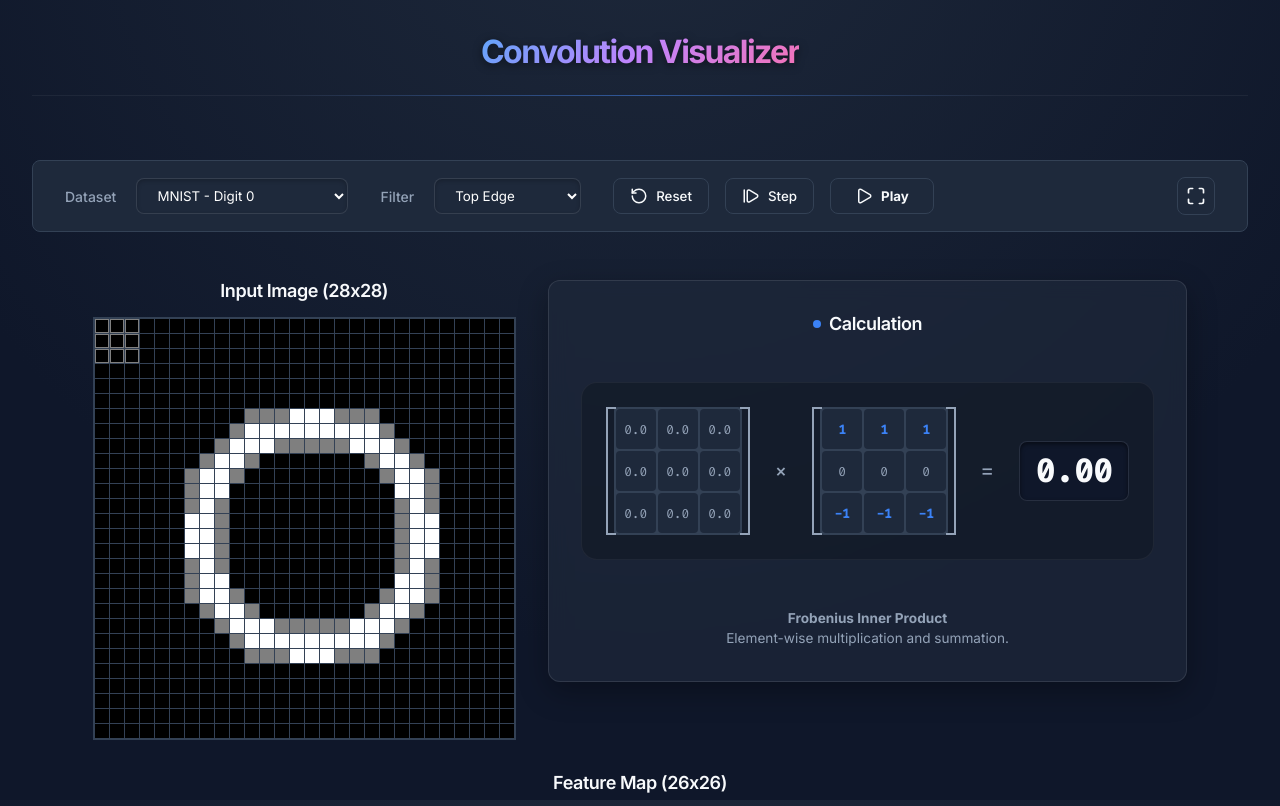
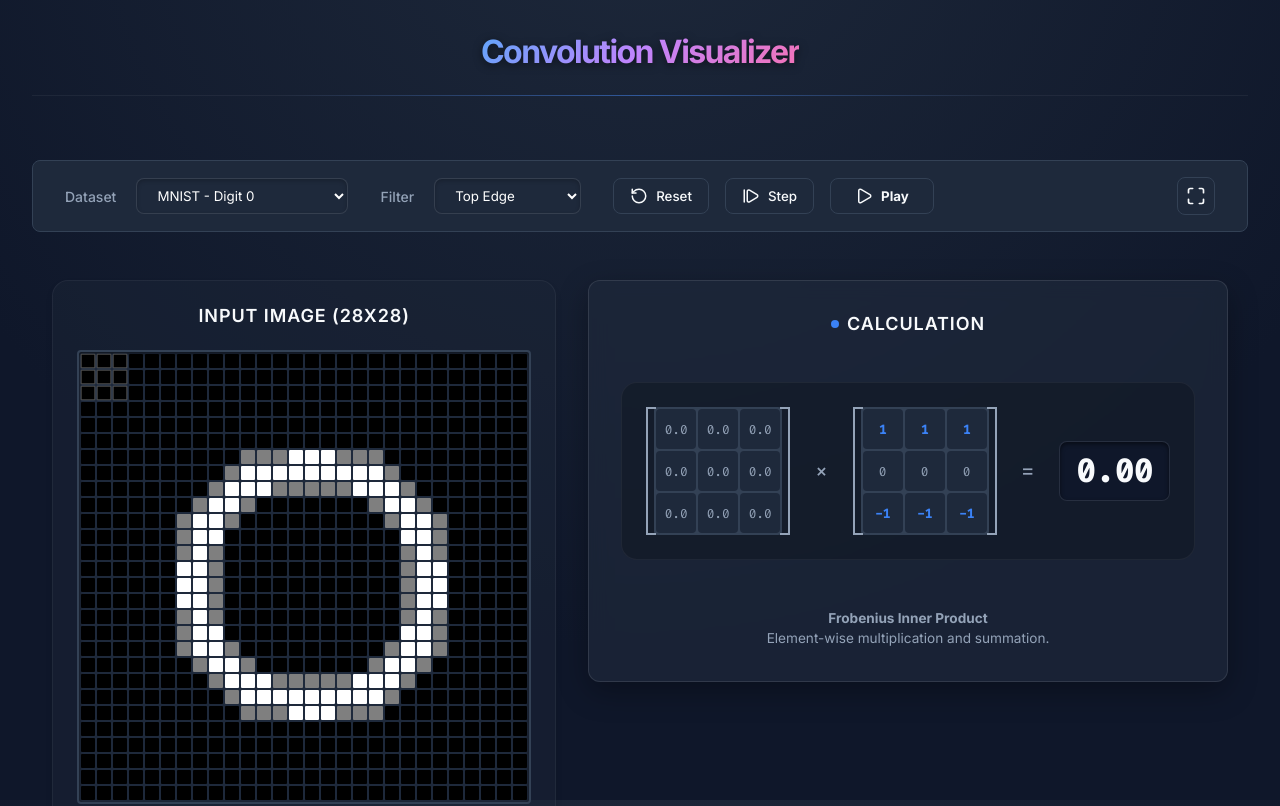
Before and after one commit to suyashmudgal/Project2_ml, a React (Vite) app in the folder convolution-visualizer/: page / in a window 1280 px wide. Shown: the top 806 px of the page. Built offline with nearby package versions, Linux system fonts and the light colour scheme.

Commit message:
UI: Improve pixel grid styling with better gaps, borders, and hover effects

```diff
--- a/convolution-visualizer/src/index.css
+++ b/convolution-visualizer/src/index.css
@@ -198,21 +198,30 @@ select:focus {
   display: flex;
   flex-direction: column;
   align-items: center;
-  gap: 1rem;
+  gap: 1.5rem;
+  background: rgba(30, 41, 59, 0.4);
+  padding: 1.5rem;
+  border-radius: 1rem;
+  border: 1px solid rgba(255,255,255,0.05);
+  box-shadow: 0 4px 6px rgba(0,0,0,0.1);
 }
 
 .grid-title {
   font-size: 1.125rem;
   color: var(--text-main);
+  font-weight: 600;
+  letter-spacing: 0.05em;
+  text-transform: uppercase;
 }
 
 .pixel-grid {
   display: grid;
-  gap: 1px;
-  background-color: var(--grid-border);
-  border: 1px solid var(--grid-border);
-  padding: 1px;
-  /* Sizes will be set inline based on grid dimensions */
+  gap: 2px;
+  background-color: var(--panel-bg);
+  border: 2px solid var(--grid-border);
+  padding: 2px;
+  border-radius: 4px;
+  box-shadow: inset 0 2px 4px rgba(0,0,0,0.5);
 }
 
 .pixel {
@@ -223,26 +232,32 @@ select:focus {
   justify-content: center;
   font-size: 6px;
   font-family: var(--font-mono);
-  color: transparent; /* hide text by default unless zoomed or hovered */
-  transition: all 0.1s;
+  color: transparent;
+  transition: all 0.15s ease-in-out;
   cursor: crosshair;
   position: relative;
+  border-radius: 1px;
 }
 
 .pixel:hover {
   color: rgba(255,255,255,0.9);
   z-index: 10;
-  transform: scale(1.5);
-  box-shadow: 0 0 10px rgba(0,0,0,0.5);
+  transform: scale(2);
+  box-shadow: 0 0 15px rgba(0,0,0,0.8), 0 0 5px var(--accent-color);
   border-radius: 2px;
+  outline: 1px solid rgba(255,255,255,0.8);
 }
 
 .pixel.in-window {
-  border: 1px solid rgba(255, 255, 255, 0.5);
+  border: 1px solid rgba(255, 255, 255, 0.3);
+  transform: scale(1.05);
+  z-index: 1;
 }
 
 .pixel.active-window {
-  box-shadow: inset 0 0 0 1px var(--highlight-border);
+  box-shadow: inset 0 0 0 1px var(--highlight-border), 0 0 5px var(--highlight-border);
+  z-index: 5;
+  transform: scale(1.1);
 }
 
 /* Calculation Section */
```
